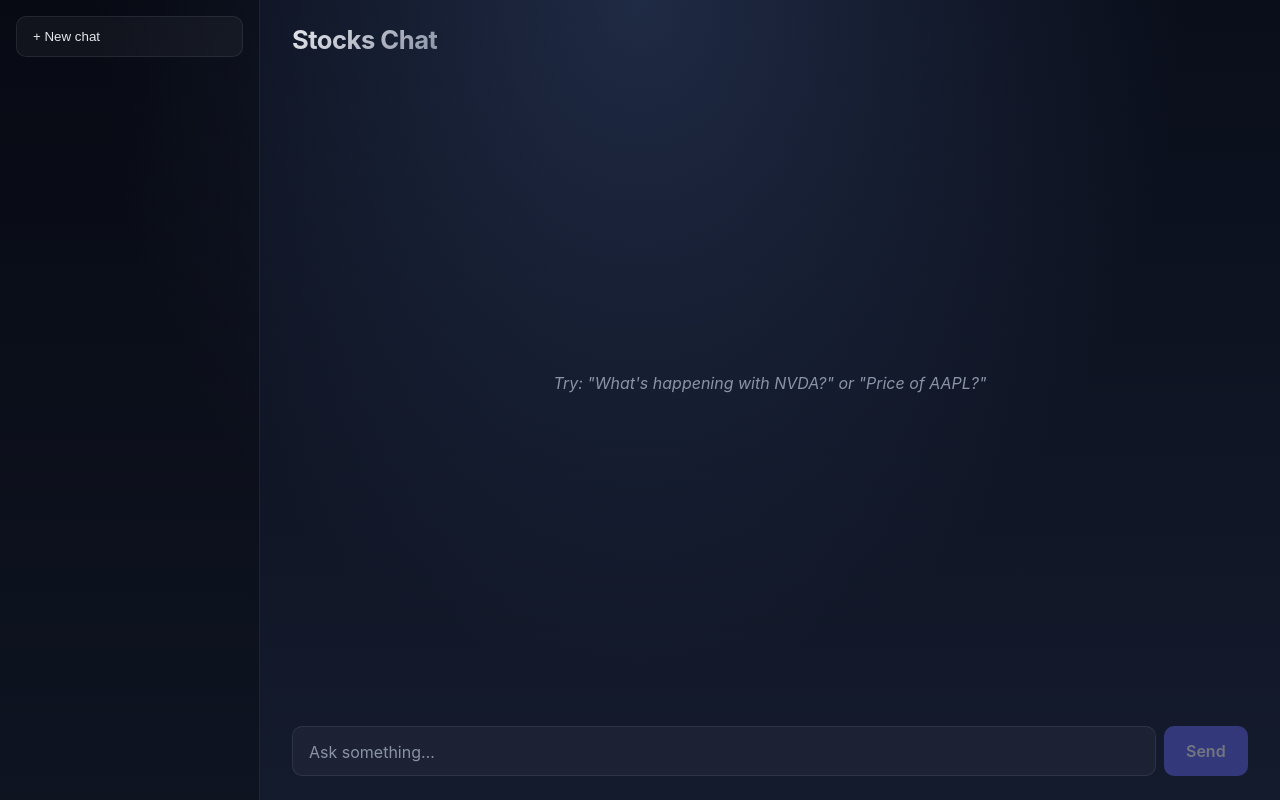
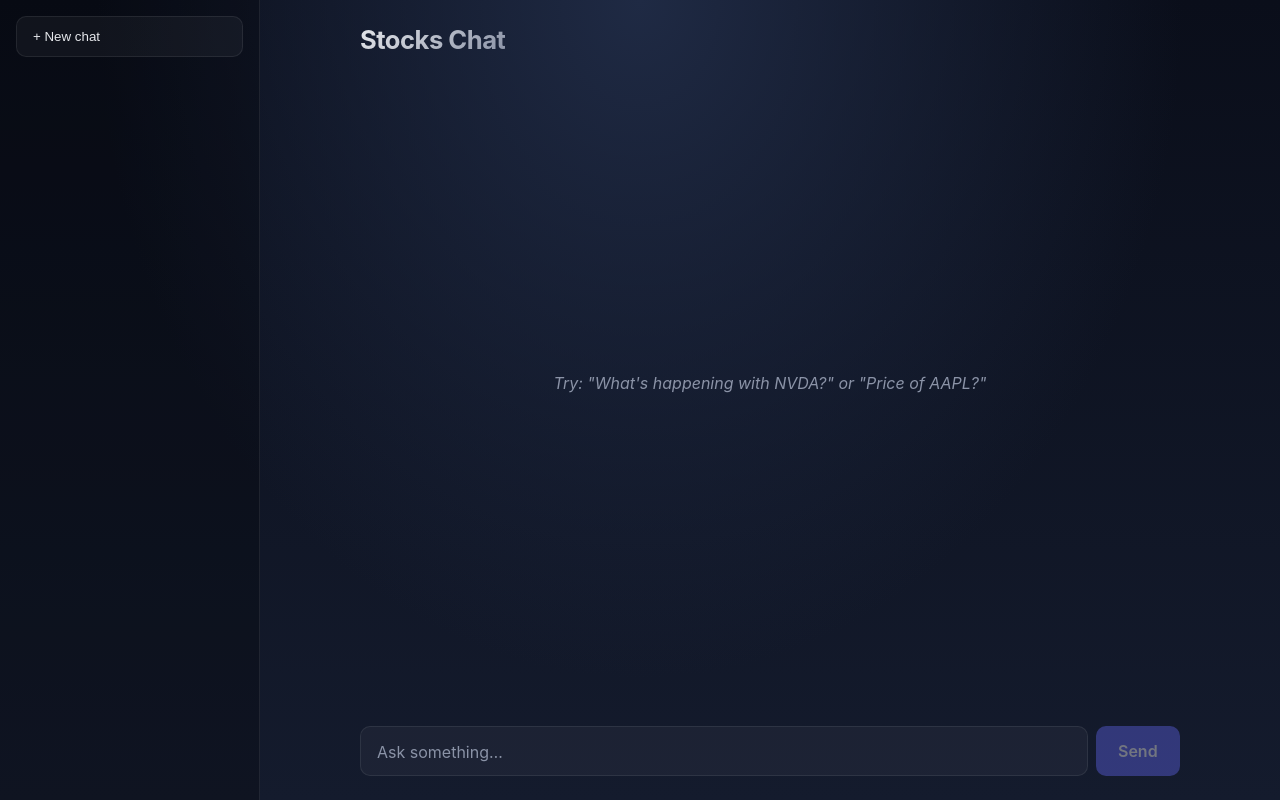
Before and after one commit to idoniss/stocks-api, a React (Vite) app in the folder frontend/: page / in a window 1280 px wide. Built offline with nearby package versions, Linux system fonts and the light colour scheme.

Commit message:
Center chat content in 820px column within main

```diff
--- a/frontend/src/App.css
+++ b/frontend/src/App.css
@@ -111,6 +111,15 @@ main {
   flex-direction: column;
   padding: 1.5rem 2rem;
   min-width: 0;
+}
+
+.topbar,
+.messages,
+form {
+  width: 100%;
+  max-width: 820px;
+  margin-left: auto;
+  margin-right: auto;
 }
 
 .topbar {
```
